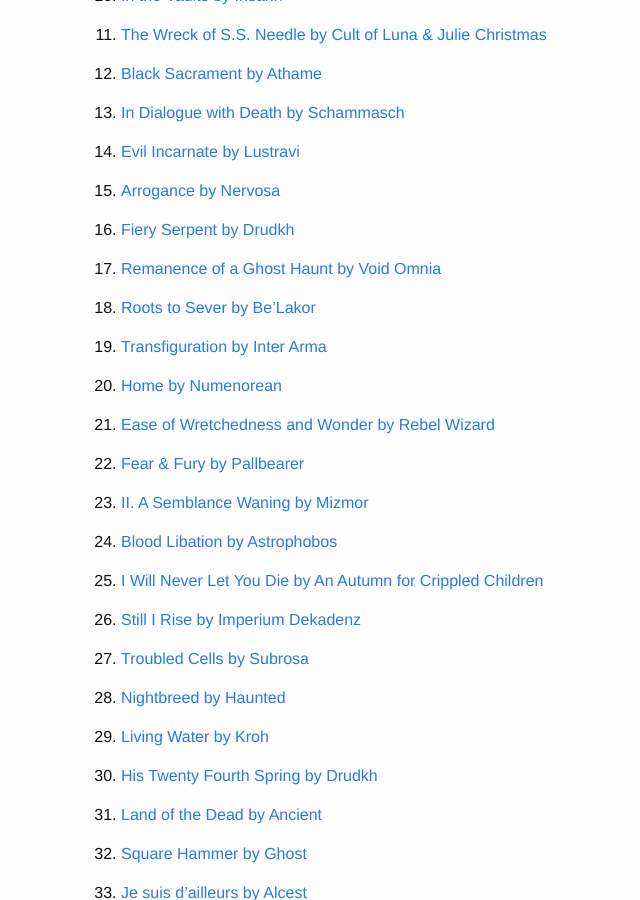
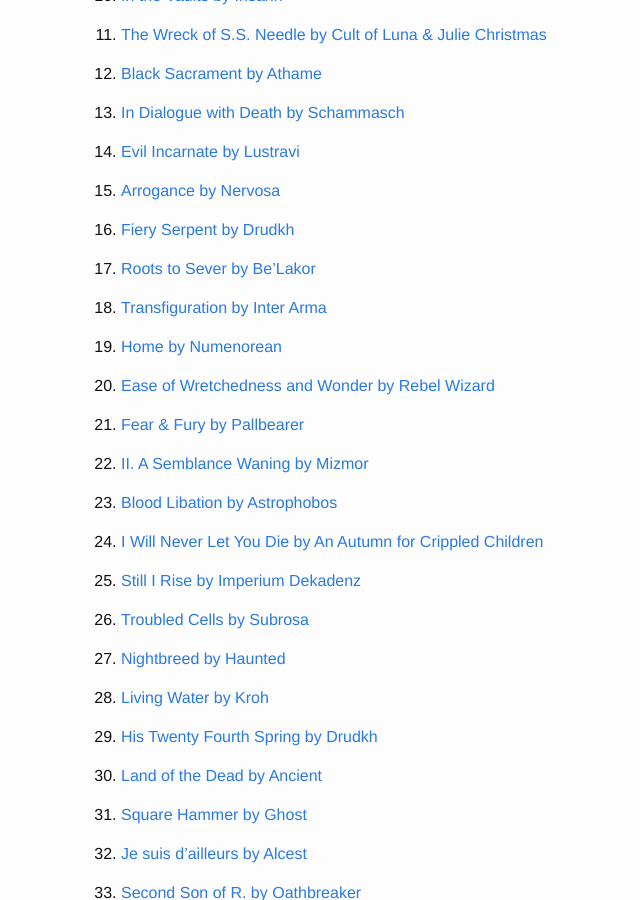
Before and after one commit to danmorrison/danmorrison.github.io, a Jekyll site: the page built from _posts/2017-08-03-metal-2016.md, in a window 1280 px wide and 900 px high, scrolled down 645 px. Shown: the whole window, without its empty margins (179-819 px from the left). Built offline with Jekyll 4.4.1, drawn with Linux system fonts in a browser that asks for light colours.

Commit message:
Remove Remanence of a Ghost Haunt

```diff
--- a/_posts/2017-08-03-metal-2016.md
+++ b/_posts/2017-08-03-metal-2016.md
@@ -26,7 +26,6 @@
 1. <!-- 2016-05-06 --> [Evil Incarnate by Lustravi](https://music.apple.com/album/id1123500988?i=1123501179)
 1. <!-- 2016-06-03 --> [Arrogance by Nervosa](https://music.apple.com/album/id1097914527?i=1097914894)
 1. <!-- 2016-06-03 --> [Fiery Serpent by Drudkh](https://music.apple.com/album/id1096521472?i=1096521527)
-1. <!-- 2016-06-20 --> [Remanence of a Ghost Haunt by Void Omnia](https://music.apple.com/album/id1156588731?i=1156588880)
 1. <!-- 2016-06-24 --> [Roots to Sever by Be'Lakor](https://music.apple.com/album/id1104863098?i=1104863242)
 1. <!-- 2016-07-08 --> [Transfiguration by Inter Arma](https://music.apple.com/album/id1098454047?i=1098454164)
 1. <!-- 2016-07-22 --> [Home by Numenorean](https://music.apple.com/album/id1114584842?i=1114585026)
```
